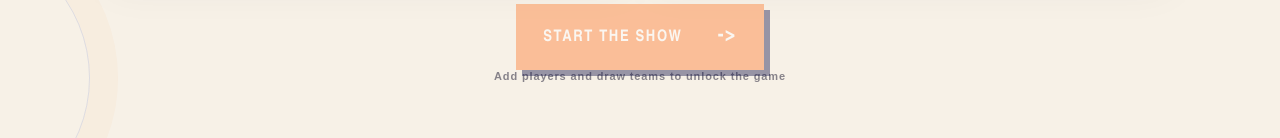
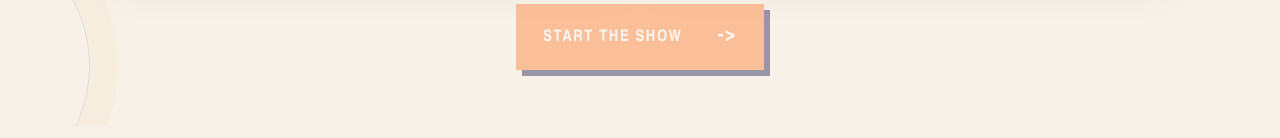
Before and after one commit to jneberhard/work-feud, a Next.js app: page / in a window 1280 px wide. Shown: the part 1167-1305 px from the top of the page. Built offline with nearby package versions, Linux system fonts and the light colour scheme.

Commit message:
update 2

```diff
--- a/app/page.tsx
+++ b/app/page.tsx
@@ -864,7 +864,7 @@ export default function Home() {
           </button>
           <p>
             {!teamsDrawn
-              ? "Add players and draw teams to unlock the game"
+              ? "  "
               : `${roster.length} players / ${teams[0].players.length} vs ${teams[1].players.length} / ${ROUNDS.length} rounds`}
           </p>
         </div>
```
